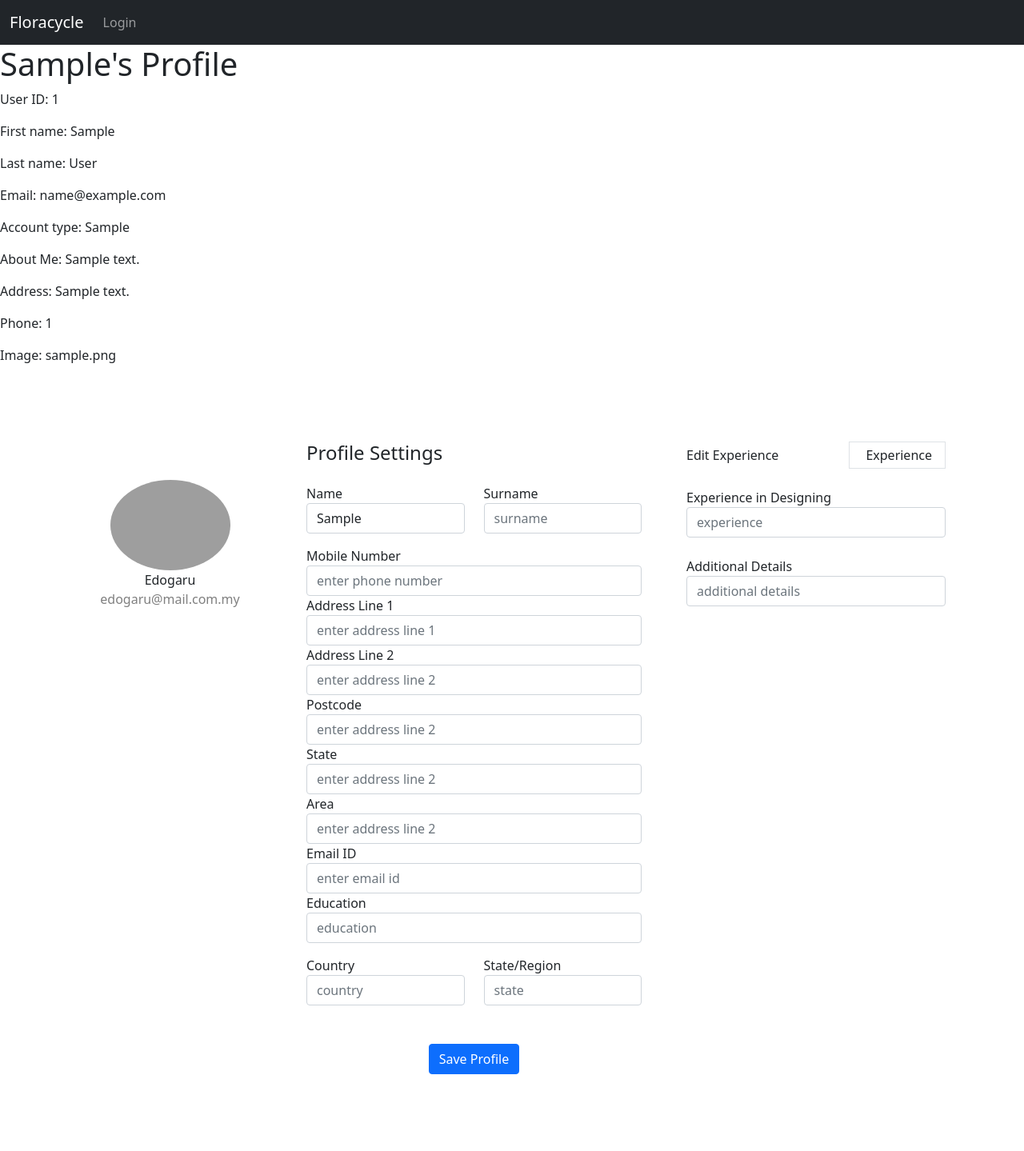
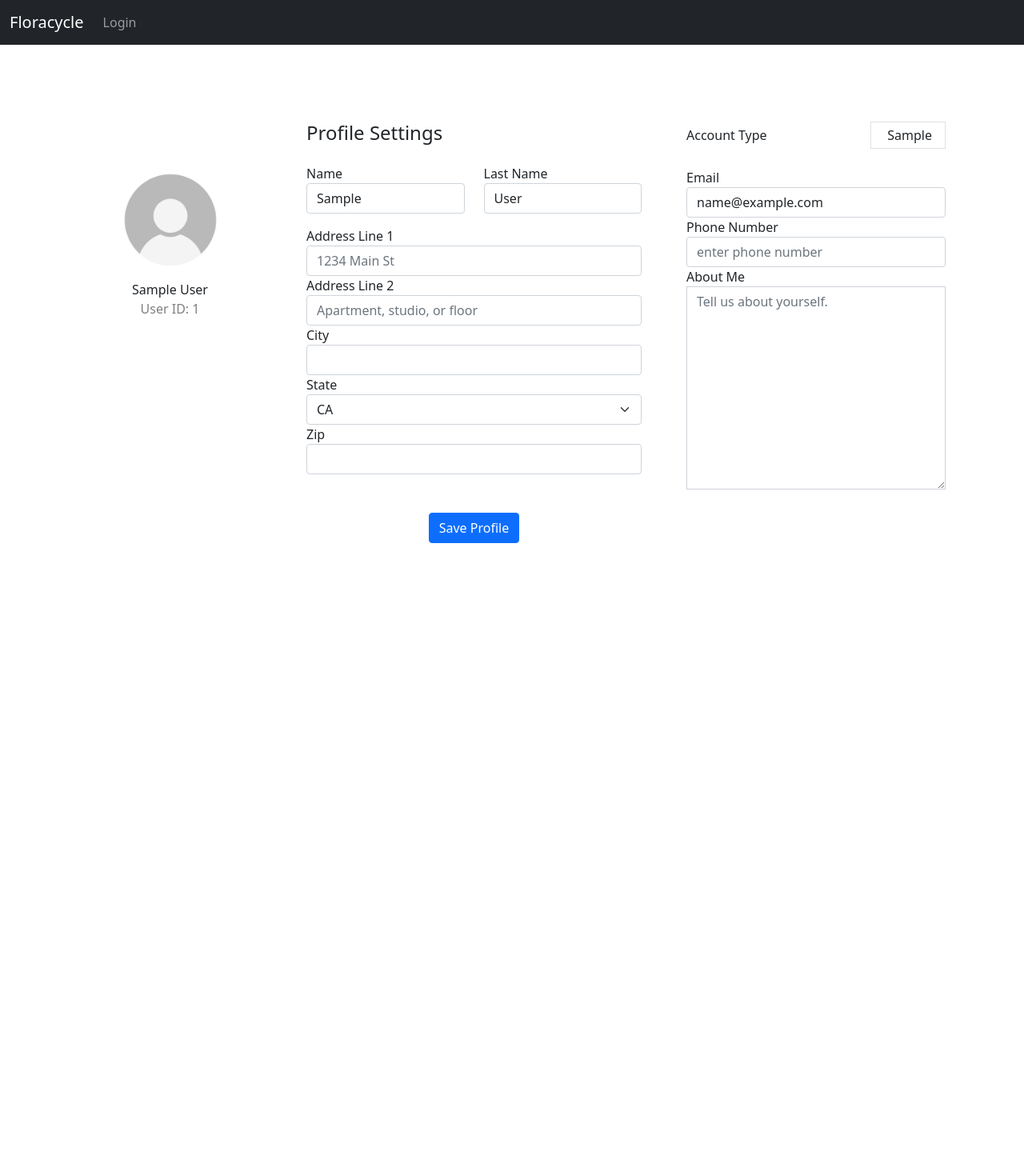
Before and after one commit to joannalee56/floracycle, a Flask app: page /user/1 in a window 1280 px wide. Shown: the whole page at 80% size. After the commit the page ends 679 px from the top, so only its background shows below. Run offline with Flask 2, Linux system fonts and the light colour scheme; tables that the repository leaves empty hold one stand-in row (values such as "Sample post"); grey boxes are pictures that could not be loaded.

Commit message:
Updated user profile page with Bootstrap

```diff
--- a/static/css/style.css
+++ b/static/css/style.css
@@ -24,13 +24,18 @@
     padding: 6px 10px;
   }
 
-  ::placeholder {
+::placeholder {
     opacity: 0.7;
   }
 
-  #search-button {
+#search-button {
     all: unset;
     cursor: pointer;
     width: 44px;
     height: 44px;
   }
+
+.classified-thumbnail {
+  width: 300px;
+  height: 300px;
+}
--- a/templates/base.html
+++ b/templates/base.html
@@ -6,8 +6,8 @@
     <title>
       {% block title %}{% endblock %}
     </title>
-    <link href="https://cdn.jsdelivr.net/npm/bootstrap@5.0.1/dist/css/bootstrap.min.css" rel="stylesheet"
-      integrity="sha384-+0n0xVW2eSR5OomGNYDnhzAbDsOXxcvSN1TPprVMTNDbiYZCxYbOOl7+AMvyTG2x" crossorigin="anonymous">
+    <link href="https://cdn.jsdelivr.net/npm/bootstrap@5.1.3/dist/css/bootstrap.min.css" rel="stylesheet"
+    integrity="sha384-1BmE4kWBq78iYhFldvKuhfTAU6auU8tT94WrHftjDbrCEXSU1oBoqyl2QvZ6jIW3" crossorigin="anonymous">
     <link rel="stylesheet" href="/static/css/style.css">
     {% block head %}{% endblock %}
 
@@ -21,6 +21,7 @@
           <div class="collapse navbar-collapse">
               <div class="navbar-nav">
                 {% if "user_id" in session %}
+                  <a class="nav-link" href="/classified/new">Post a classified</a>
                   <a class="nav-link" href="/user/{{ session['user_id'] }}">Profile</a>
                   <a class="nav-link" href="/logout">Logout</a>
                 {% else %}
--- a/templates/homepage.html
+++ b/templates/homepage.html
@@ -17,7 +17,7 @@
 
   <ul>
   {% for classified in classifieds %}
-    <img src="{{ classified.post_image }}">
+    <img src="{{ classified.post_image }}" class="classified-thumbnail">
     <a href="/classified/{{ classified.classified_id }}">
       {{ classified.post_title }}
     </a>
--- a/templates/userprofile.html
+++ b/templates/userprofile.html
@@ -3,41 +3,15 @@
 {% block title %}{{ db_user.fname }}'s Profile{% endblock %}
 
 {% block body %}
-<h1>{{ db_user.fname }}'s Profile</h1>
-
-<p>
-    User ID: {{ db_user.user_id }}
-</p>
-<p>
-    First name: {{ db_user.fname }}
-</p>
-<p>
-    Last name: {{ db_user.lname }}
-</p>
-<p>
-    Email: {{ db_user.email }}
-</p>
-<p>
-    Account type: {{ db_user.account_type }}
-</p>
-<p>
-    About Me: {{ db_user.about_me }}
-</p>
-<p>
-    Address: {{ db_user.address }}
-</p>
-<p>
-    Phone: {{ db_user.phone }}
-</p>
-<p>
-    Image: {{ db_user.image }}
-</p>
-
 
 <div class="container rounded bg-white mt-5 mb-5">
     <div class="row">
         <div class="col-md-3 border-right">
-            <div class="d-flex flex-column align-items-center text-center p-3 py-5"><img class="rounded-circle mt-5" width="150px" src="https://st3.depositphotos.com/15648834/17930/v/600/depositphotos_179308454-stock-illustration-unknown-person-silhouette-glasses-profile.jpg"><span class="font-weight-bold">Edogaru</span><span class="text-black-50">edogaru@mail.com.my</span><span> </span></div>
+            <div class="d-flex flex-column align-items-center text-center p-3 py-5">
+                <img class="rounded-circle mt-5" width="150px" src="/static/images/floracycle_profile1.jpg">
+                <span class="font-weight-bold">{{ db_user.fname }} {{ db_user.lname }}</span>
+                <span class="text-black-50">User ID: {{ db_user.user_id }}</span>
+                </div>
         </div>
         <div class="col-md-5 border-right">
             <div class="p-3 py-5">
@@ -46,30 +20,80 @@
                 </div>
                 <div class="row mt-2">
                     <div class="col-md-6"><label class="labels">Name</label><input type="text" class="form-control" placeholder="first name" value="{{ db_user.fname }}"></div>
-                    <div class="col-md-6"><label class="labels">Surname</label><input type="text" class="form-control" value="" placeholder="surname"></div>
+                    <div class="col-md-6"><label class="labels">Last Name</label><input type="text" class="form-control" value="{{ db_user.lname }}" placeholder="surname"></div>
                 </div>
                 <div class="row mt-3">
-                    <div class="col-md-12"><label class="labels">Mobile Number</label><input type="text" class="form-control" placeholder="enter phone number" value=""></div>
-                    <div class="col-md-12"><label class="labels">Address Line 1</label><input type="text" class="form-control" placeholder="enter address line 1" value=""></div>
-                    <div class="col-md-12"><label class="labels">Address Line 2</label><input type="text" class="form-control" placeholder="enter address line 2" value=""></div>
-                    <div class="col-md-12"><label class="labels">Postcode</label><input type="text" class="form-control" placeholder="enter address line 2" value=""></div>
-                    <div class="col-md-12"><label class="labels">State</label><input type="text" class="form-control" placeholder="enter address line 2" value=""></div>
-                    <div class="col-md-12"><label class="labels">Area</label><input type="text" class="form-control" placeholder="enter address line 2" value=""></div>
-                    <div class="col-md-12"><label class="labels">Email ID</label><input type="text" class="form-control" placeholder="enter email id" value=""></div>
-                    <div class="col-md-12"><label class="labels">Education</label><input type="text" class="form-control" placeholder="education" value=""></div>
-                </div>
-                <div class="row mt-3">
-                    <div class="col-md-6"><label class="labels">Country</label><input type="text" class="form-control" placeholder="country" value=""></div>
-                    <div class="col-md-6"><label class="labels">State/Region</label><input type="text" class="form-control" value="" placeholder="state"></div>
+                    <div class="col-md-12"><label class="labels">Address Line 1</label><input type="text" class="form-control" placeholder="1234 Main St" value=""></div>
+                    <div class="col-md-12"><label class="labels">Address Line 2</label><input type="text" class="form-control" placeholder="Apartment, studio, or floor" value=""></div>
+                    <div class="col-md-12"><label class="labels">City</label><input type="text" class="form-control" placeholder="" value=""></div>
+                    <div class="col-md-12"><label class="labels">State</label>
+                      <select id="inputState" class="form-select">
+                        <option value="AL">AL</option>
+                        <option value="AK">AK</option>
+                        <option value="AR">AR</option>
+                        <option value="AZ">AZ</option>
+                        <option selected value="CA">CA</option>
+                        <option value="CO">CO</option>
+                        <option value="CT">CT</option>
+                        <option value="DC">DC</option>
+                        <option value="DE">DE</option>
+                        <option value="FL">FL</option>
+                        <option value="GA">GA</option>
+                        <option value="HI">HI</option>
+                        <option value="IA">IA</option>
+                        <option value="ID">ID</option>
+                        <option value="IL">IL</option>
+                        <option value="IN">IN</option>
+                        <option value="KS">KS</option>
+                        <option value="KY">KY</option>
+                        <option value="LA">LA</option>
+                        <option value="MA">MA</option>
+                        <option value="MD">MD</option>
+                        <option value="ME">ME</option>
+                        <option value="MI">MI</option>
+                        <option value="MN">MN</option>
+                        <option value="MO">MO</option>
+                        <option value="MS">MS</option>
+                        <option value="MT">MT</option>
+                        <option value="NC">NC</option>
+                        <option value="NE">NE</option>
+                        <option value="NH">NH</option>
+                        <option value="NJ">NJ</option>
+                        <option value="NM">NM</option>
+                        <option value="NV">NV</option>
+                        <option value="NY">NY</option>
+                        <option value="ND">ND</option>
+                        <option value="OH">OH</option>
+                        <option value="OK">OK</option>
+                        <option value="OR">OR</option>
+                        <option value="PA">PA</option>
+                        <option value="RI">RI</option>
+                        <option value="SC">SC</option>
+                        <option value="SD">SD</option>
+                        <option value="TN">TN</option>
+                        <option value="TX">TX</option>
+                        <option value="UT">UT</option>
+                        <option value="VT">VT</option>
+                        <option value="VA">VA</option>
+                        <option value="WA">WA</option>
+                        <option value="WI">WI</option>
+                        <option value="WV">WV</option>
+                        <option value="WY">WY</option>
+                      </select></div>
+                    <div class="col-md-12"><label class="labels">Zip</label><input type="text" class="form-control" placeholder="" value=""></div>
                 </div>
                 <div class="mt-5 text-center"><button class="btn btn-primary profile-button" type="button">Save Profile</button></div>
             </div>
         </div>
         <div class="col-md-4">
             <div class="p-3 py-5">
-                <div class="d-flex justify-content-between align-items-center experience"><span>Edit Experience</span><span class="border px-3 p-1 add-experience"><i class="fa fa-plus"></i>&nbsp;Experience</span></div><br>
-                <div class="col-md-12"><label class="labels">Experience in Designing</label><input type="text" class="form-control" placeholder="experience" value=""></div> <br>
-                <div class="col-md-12"><label class="labels">Additional Details</label><input type="text" class="form-control" placeholder="additional details" value=""></div>
+                <div class="d-flex justify-content-between align-items-center experience"><span>Account Type</span><span class="border px-3 p-1 add-experience"><i class="fa fa-plus"></i>&nbsp;{{ db_user.account_type }}</span></div><br>
+                <div class="col-md-12"><label class="labels">Email</label><input type="text" class="form-control" placeholder="enter email id" value="{{ db_user.email }}"></div>
+                <div class="col-md-12"><label class="labels">Phone Number</label><input type="text" class="form-control" placeholder="enter phone number" value=""></div>
+                <div class="form-group shadow-textarea">
+                  <label for="exampleFormControlTextarea6">About Me</label>
+                  <textarea class="form-control z-depth-1 form-control rounded-0" id="exampleFormControlTextarea6" rows="10" placeholder="Tell us about yourself."></textarea>
+                </div>
             </div>
         </div>
     </div>
```
Also changed, not shown: static/images/floracycle_profile1.jpg (added).
